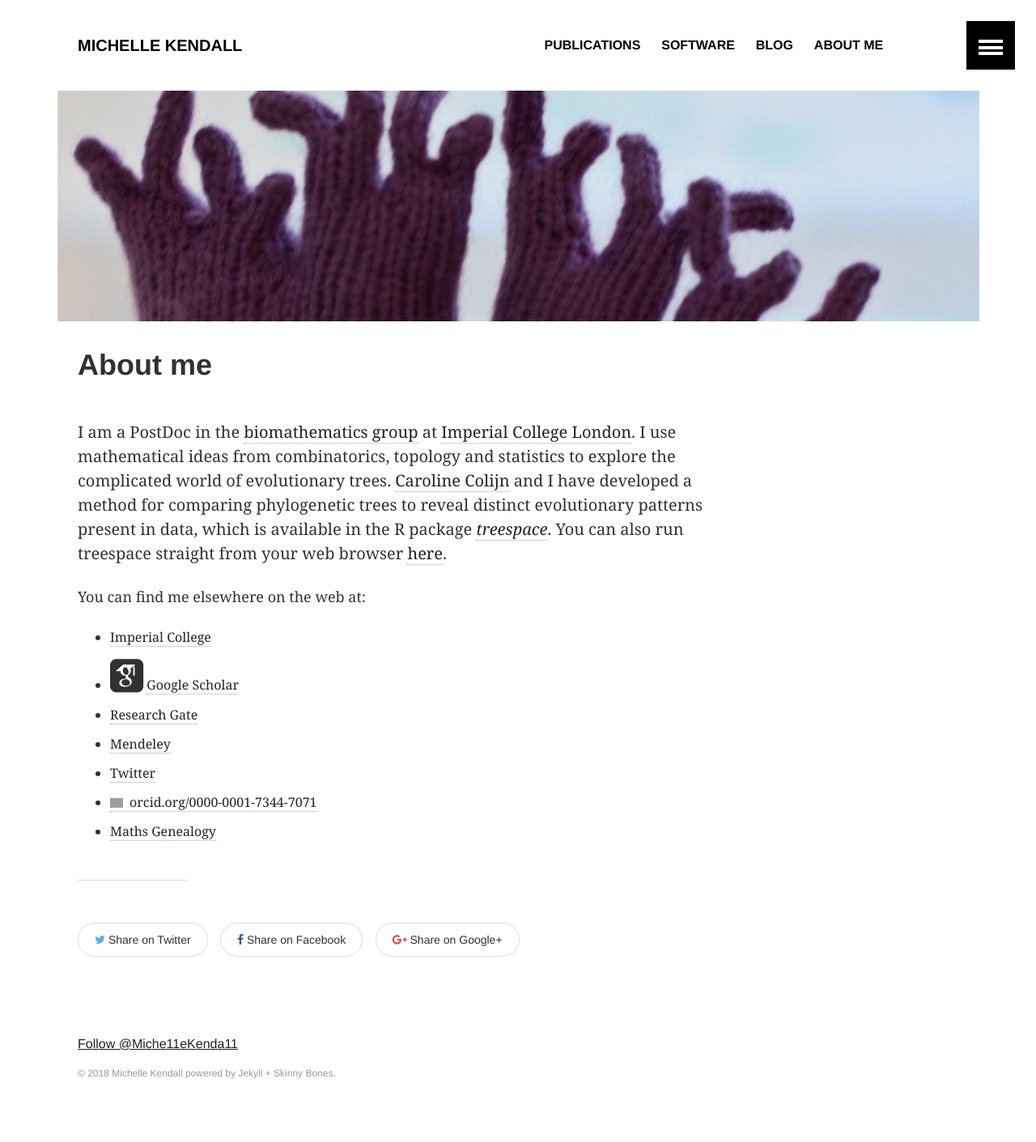
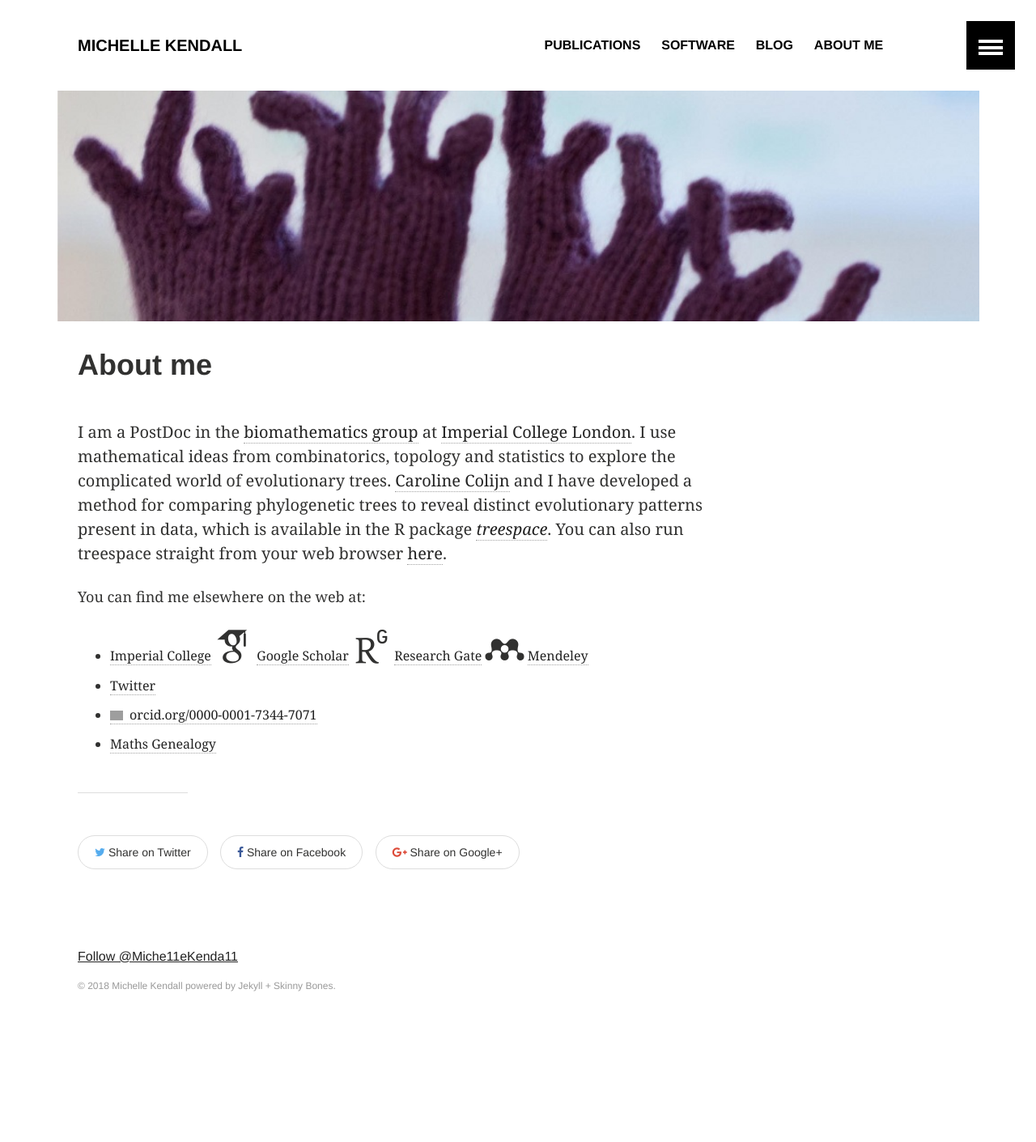
Before and after one commit to MichelleKendall/MichelleKendall.github.io, a Jekyll site: the page built from about.md, in a window 1280 px wide. Shown: the whole page at 81% size. Built offline with Jekyll 4.4.1, drawn with Linux system fonts in a browser that asks for light colours; some web fonts are replaced; comment, search, counter and statistics services are not loaded; after the commit the page ends 1303 px from its top, so only the background shows below that; grey boxes are pictures that could not be loaded.

Commit message:
More academicons

```diff
--- a/about.md
+++ b/about.md
@@ -13,9 +13,9 @@ You can also run treespace straight from your web browser <a href="http://shiny.
 
 You can find me elsewhere on the web at:
 * <a href="http://www.imperial.ac.uk/people/m.kendall" target="_blank">Imperial College</a>
-* <i class="ai ai-google-scholar-square ai-3x"></i> <a href="https://scholar.google.co.uk/citations?user=CAzbfakAAAAJ&hl=en" target="_blank">Google Scholar</a>
-* <a href="https://www.researchgate.net/profile/Michelle_Kendall" target="_blank">Research Gate</a>
-* <a href="https://www.mendeley.com/profiles/michelle-kendall1/" target="_blank">Mendeley</a>
+<i class="ai ai-google-scholar ai-3x"></i> <a href="https://scholar.google.co.uk/citations?user=CAzbfakAAAAJ&hl=en" target="_blank">Google Scholar</a>
+<i class="ai ai-researchgate ai-3x"></i> <a href="https://www.researchgate.net/profile/Michelle_Kendall" target="_blank">Research Gate</a>
+<i class="ai ai-mendeley ai-3x"></i> <a href="https://www.mendeley.com/profiles/michelle-kendall1/" target="_blank">Mendeley</a>
 * <a href="https://twitter.com/Miche11eKenda11" target="_blank">Twitter</a>
 * <a href="https://orcid.org/0000-0001-7344-7071" target="orcid.widget" rel="noopener noreferrer" style="vertical-align:top;"><img src="https://orcid.org/sites/default/files/images/orcid_16x16.png" style="width:1em;margin-right:.5em;" alt="ORCID iD icon">orcid.org/0000-0001-7344-7071</a>
 * <a href="http://genealogy.math.ndsu.nodak.edu/id.php?id=181879" target="_blank">Maths Genealogy</a>
```
